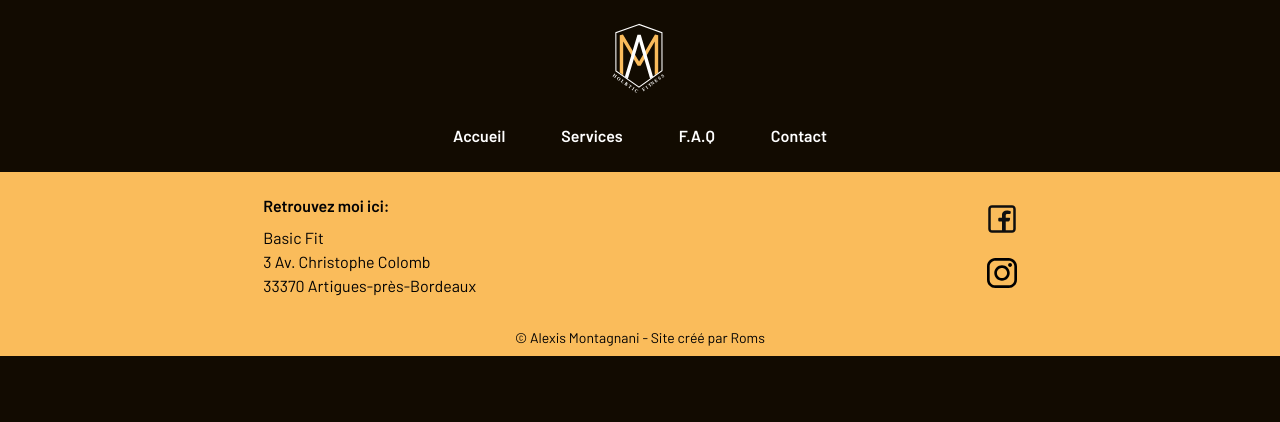
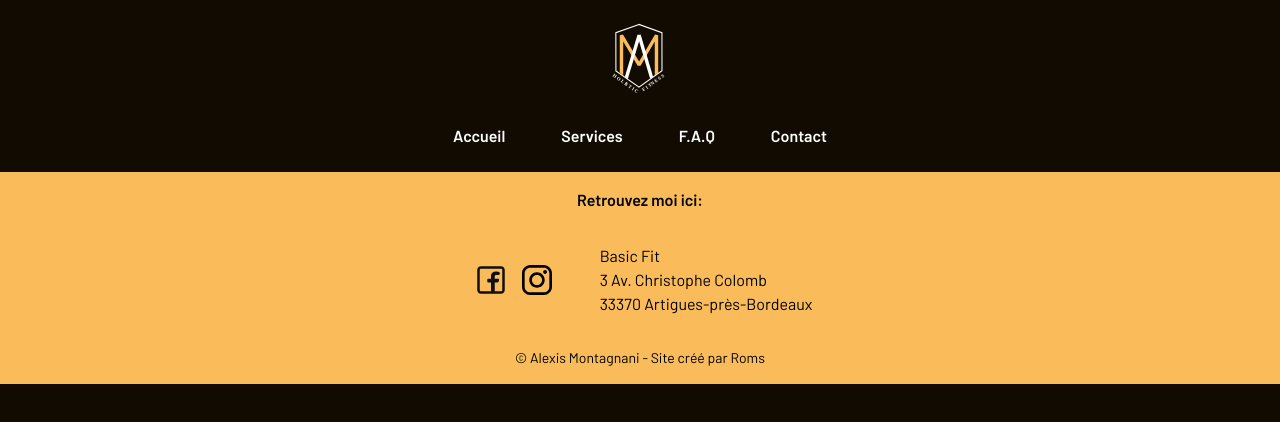
Before and after one commit to AlexisMontagnani/Holistic-Fitness, a Next.js app: page / in a window 1280 px wide. Shown: the top 422 px of the page. Built offline with nearby package versions, Linux system fonts and the light colour scheme.

Commit message:
feat: Footer corps

```diff
--- a/app/src/components/Footer/FooterBar.jsx
+++ b/app/src/components/Footer/FooterBar.jsx
@@ -3,26 +3,27 @@ import adress from "../../data/adress"
 import { FacebookLogo, InstagramLogo } from "../../site/logo"
 export default function FooterBar() {
   return (
-    <div className="bg-primary p-2 text-blackContrast">
-      <div className=" flex items-center justify-around mb-4">
+    <div className="bg-primary p-4 text-blackContrast">
+      <div className=" flex-col m-auto mb-4 sm:w-3/4">
 
-      <div className="flex flex-col gap-2">
-
-      <h2 className="font-semibold">
+      <h2 className="font-semibold lg:text-center lg:mb-8">
         Retrouvez moi ici:
       </h2>
+      <div className="flex gap-2 items-center justify-between lg:flex-row-reverse lg:justify-center lg:gap-10 lg:mb-8">
+
 
         <div>
           <p>{adress.structure}</p>
           <p>{adress.street}</p>
           <p>{adress.postalCode} {adress.city}</p>
         </div>
-      </div>
 
-      <div>
+      <div className="lg:flex">
       <FacebookLogo width={30} height={30} />
       <InstagramLogo width={30} height={30}  />
       </div>
+      </div>
+
     </div>
 
     <p className="text-center text-sm">© Alexis Montagnani - Site créé par <Link href="https://romain-hernandez.com/" target="_blank">Roms</Link></p>
```
